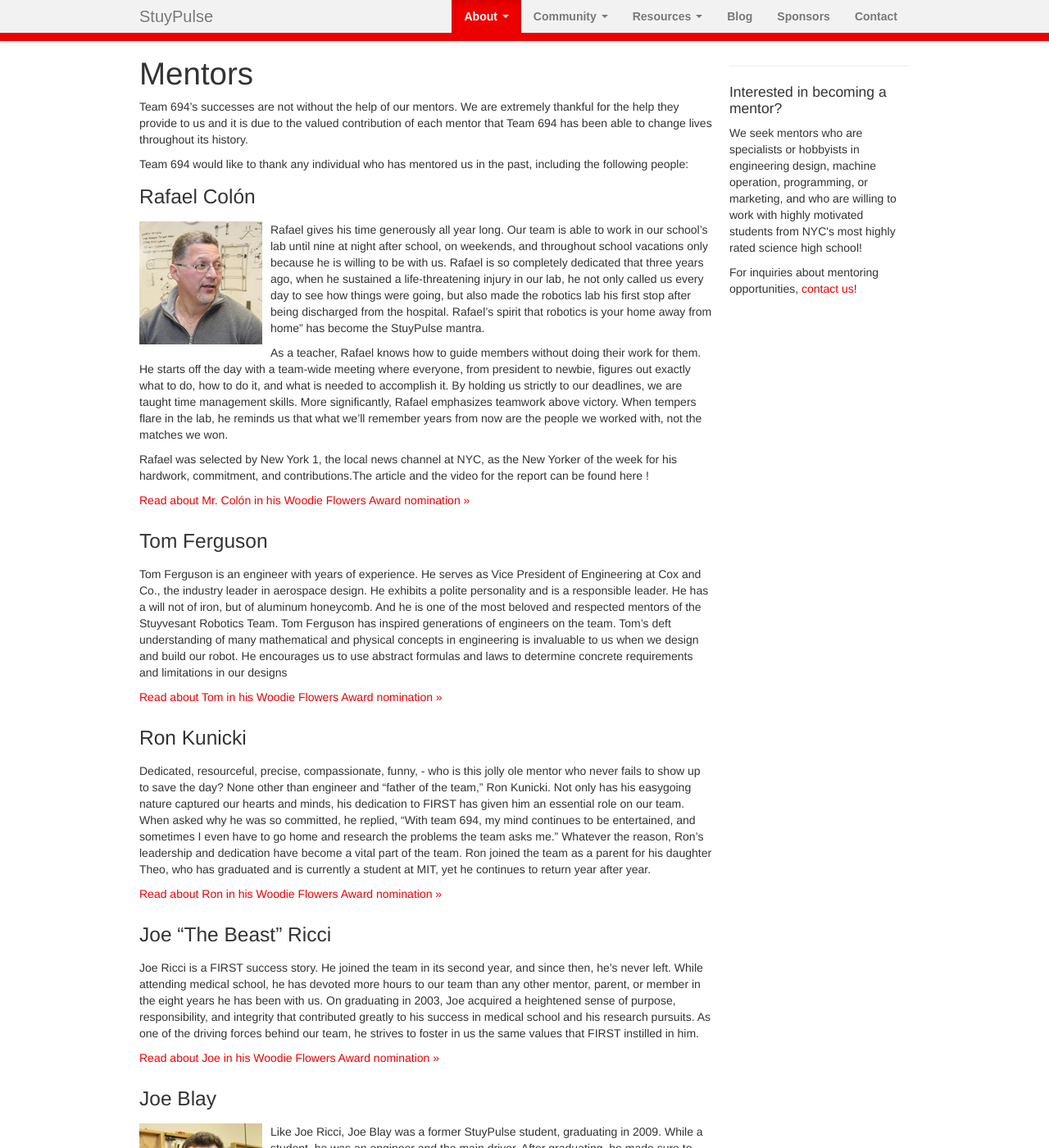
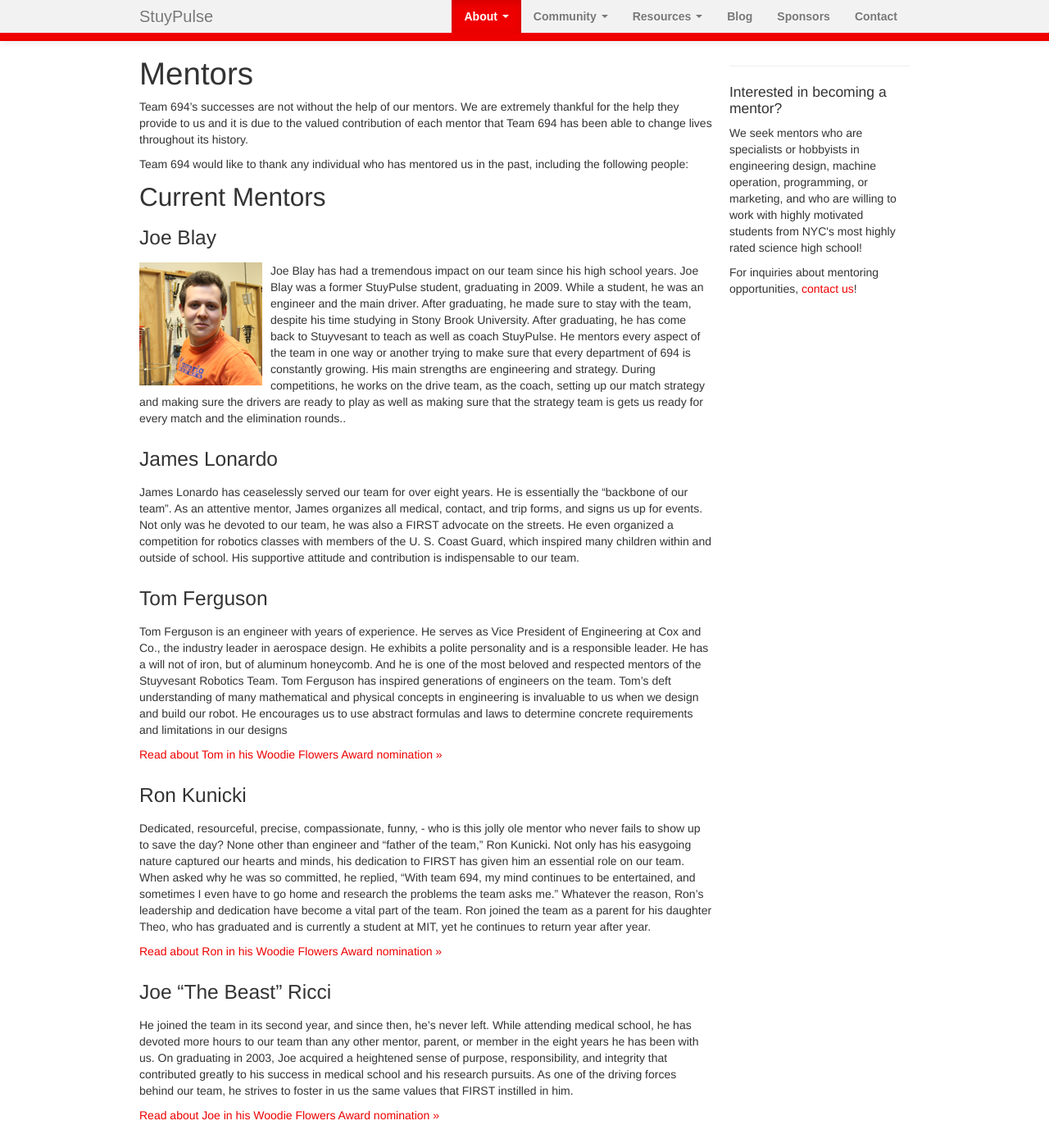
Before and after one commit to StuyPulse/team694.github.io, a Jekyll site: the page built from about/mentors/index.md, in a window 1280 px wide and 1400 px high. Shown: the whole window at 82% size. Built offline with Jekyll 4.4.1, drawn with Linux system fonts in a browser that asks for light colours; nearby versions of some CDN libraries; some of the changed text lies outside the part shown.

Commit message:
Update mentor information

```diff
--- a/about/mentors/index.md
+++ b/about/mentors/index.md
@@ -7,16 +7,17 @@
 
 Team 694 would like to thank any individual who has mentored us in the past, including the following people:
 
-### Rafael Colón
+## Current Mentors
+
+### Joe Blay
 <div markdown="1" class="ec-description">
-<img src="/img/mentors/colon.jpg" class="ec-photo" alt="Rafael Colón">
-Rafael gives his time generously all year long. Our team is able to work in our school's lab until nine at night after school, on weekends, and throughout school vacations only because he is willing to be with us. Rafael is so completely dedicated that three years ago, when he sustained a life-threatening injury in our lab, he not only called us every day to see how things were going, but also made the robotics lab his first stop after being discharged from the hospital. Rafael's spirit that robotics is your home away from home" has become the StuyPulse mantra.
+<img src="/img/mentors/blay.jpg" class="ec-photo" alt="Joe Blay">
+Joe Blay has had a tremendous impact on our team since his high school years. Joe Blay was a former StuyPulse student, graduating in 2009. While a student, he was an engineer and the main driver. After graduating, he made sure to stay with the team, despite his time studying in Stony Brook University. After graduating, he has come back to Stuyvesant to teach as well as coach StuyPulse. He mentors every aspect of the team in one way or another trying to make sure that every department of 694 is constantly growing. His main strengths are engineering and strategy. During competitions, he works on the drive team, as the coach, setting up our match strategy and making sure the drivers are ready to play as well as making sure that the strategy team is gets us ready for every match and the elimination rounds..
+</div>
 
-As a teacher, Rafael knows how to guide members without doing their work for them. He starts off the day with a team-wide meeting where everyone, from president to newbie, figures out exactly what to do, how to do it, and what is needed to accomplish it. By holding us strictly to our deadlines, we are taught time management skills. More significantly, Rafael emphasizes teamwork above victory. When tempers flare in the lab, he reminds us that what we'll remember years from now are the people we worked with, not the matches we won.
-
-Rafael was selected by New York 1, the local news channel at NYC, as the New Yorker of the week for his hardwork, commitment, and contributions.The article and the video for the report can be found here !
-
-[Read about Mr. Colón in his Woodie Flowers Award nomination &raquo;](/about/mentors/woodieflowers/colon)
+### James Lonardo
+<div markdown="1" class="ec-description">
+James Lonardo has ceaselessly served our team for over eight years. He is essentially the "backbone of our team". As an attentive mentor, James organizes all medical, contact, and trip forms, and signs us up for events. Not only was he devoted to our team, he was also a FIRST advocate on the streets. He even organized a competition for robotics classes with members of the U. S. Coast Guard, which inspired many children within and outside of school. His supportive attitude and contribution is indispensable to our team.
 </div>
 
 ### Tom Ferguson
@@ -35,25 +36,9 @@
 
 ### Joe "The Beast" Ricci
 <div markdown="1" class="ec-description">
-Joe Ricci is a FIRST success story. He joined the team in its second year, and since then, he's never left. While attending medical school, he has devoted more hours to our team than any other mentor, parent, or member in the eight years he has been with us. On graduating in 2003, Joe acquired a heightened sense of purpose, responsibility, and integrity that contributed greatly to his success in medical school and his research pursuits. As one of the driving forces behind our team, he strives to foster in us the same values that FIRST instilled in him.
+He joined the team in its second year, and since then, he's never left. While attending medical school, he has devoted more hours to our team than any other mentor, parent, or member in the eight years he has been with us. On graduating in 2003, Joe acquired a heightened sense of purpose, responsibility, and integrity that contributed greatly to his success in medical school and his research pursuits. As one of the driving forces behind our team, he strives to foster in us the same values that FIRST instilled in him.
 
 [Read about Joe in his Woodie Flowers Award nomination &raquo;](/about/mentors/woodieflowers/joe)
-</div>
-
-### Joe Blay
-<div markdown="1" class="ec-description">
-<img src="/img/mentors/blay.jpg" class="ec-photo" alt="Joe Blay">
-Like Joe Ricci, Joe Blay was a former StuyPulse student, graduating in 2009. While a student, he was an engineer and the main driver. After graduating, he made sure to stay with the team, despite his time studying in Stony Brook University. He mentors every aspect of the team in one way or another trying to make sure that every department of 694 is constantly growing. His main departments are engineering and strategy. During competitions, he works on the drive team, as the coach, setting up our match strategy and making sure the drivers are ready to play as well as making sure that the strategy team is gets us ready for every match and the elimination rounds..
-</div>
-
-### Seth Berg
-<div markdown="1" class="ec-description">
-Seth was the President of Engineering in 2009 and 2010. He is currently studying engineering at MIT but that hasn't stopped him from attending everyone of our competitions since 2007. With Joe Blay making the jump to coach Seth has filled the gap becoming a key strategy mentor. He also comes in during build season occasionally when he can find the time to travel from Boston, saving us from ourselves with his engineering knowledge.
-</div>
-
-### Mark Cohen
-<div markdown="1" class="ec-description">
-Mark helped our team become more wired than ever. He repaired and then donated several laptops to our marketing and programming departments, which greatly increased the productivity of both. Mark also modified several desktop computers for the animation team‟s use.
 </div>
 
 ### Dan Lavin
@@ -70,20 +55,10 @@
 [Read about Jeanne in her Woodie Flowers Award nomination &raquo;](/about/mentors/woodieflowers/jeanne)
 </div>
 
-### Robert Lin
-<div markdown="1" class="ec-description">
-Robert was our head animation mentor in 2009 and made our fledgling animation team one of the strongest contenders for the Autodesk Visualization Award. He taught members the ins and outs of 3ds Max and encouraged the team to come up with their own models, a feature unique to StuyPulse‟s submission.
-</div>
-
 ### Jim Potter
 <div markdown="1" class="ec-description">
 <img src="/img/mentors/jim.jpg" class="ec-photo" alt="Jim Potter">
 James Potter was invaluable to the engineering department this year. In the words of President Seth Berg, “When I first saw him, I thought he was an old mentor who decided to come back.” Jim jumped right into the robotics spirit, attended numerous meetings and competitions, and offered innovative solutions that greatly improved the robot, such as the empty cell holder.
-</div>
-
-### James Lonardo
-<div markdown="1" class="ec-description">
-James Lonardo has ceaselessly served our team for over eight years. He is essentially the "backbone of our team". As an attentive mentor, James organizes all medical, contact, and trip forms, and signs us up for events. Not only was he devoted to our team, he was also a FIRST advocate on the streets. He even organized a competition for robotics classes with members of the U. S. Coast Guard, which inspired many children within and outside of school. His supportive attitude and contribution is indispensable to our team.
 </div>
 
 ### Catherine Kunicki
@@ -95,6 +70,39 @@
 <div markdown="1" class="ec-description">
 Mel likes to shake things up. There is no point in the season where he isn't saying that something is wrong with the robot. This lack of satisfaction constantly keeps all of us on our toes. Mel continues to come to meetings every year to help make us improve year after year.
 </div>
+
+### Justin Kim
+<div markdown="1" class="ec-description">
+Justin Kim is another StuyPulse success story. After graduating Stuyvesant as the President of Software Engineering in 2015, he started working as a software engineer at Digital Ocean. Since graduating, he has come back to mentor engineering and SE.
+</div>
+
+### Fritz Heckel
+
+### Evan Forbes
+
+### Samantha Unger
+
+## Previous Mentors
+
+### Rafael Colón
+<div markdown="1" class="ec-description">
+<img src="/img/mentors/colon.jpg" class="ec-photo" alt="Rafael Colón">
+Rafael gives his time generously all year long. Our team is able to work in our school's lab until nine at night after school, on weekends, and throughout school vacations only because he is willing to be with us. Rafael is so completely dedicated that three years ago, when he sustained a life-threatening injury in our lab, he not only called us every day to see how things were going, but also made the robotics lab his first stop after being discharged from the hospital. Rafael's spirit that robotics is your home away from home" has become the StuyPulse mantra.
+
+As a teacher, Rafael knows how to guide members without doing their work for them. He starts off the day with a team-wide meeting where everyone, from president to newbie, figures out exactly what to do, how to do it, and what is needed to accomplish it. By holding us strictly to our deadlines, we are taught time management skills. More significantly, Rafael emphasizes teamwork above victory. When tempers flare in the lab, he reminds us that what we'll remember years from now are the people we worked with, not the matches we won.
+
+Rafael was selected by New York 1, the local news channel at NYC, as the New Yorker of the week for his hardwork, commitment, and contributions. The article and the video for the report can be found here!
+
+Although Rafael has now retired, we are thankful for all the insight he has given us throughout the years.
+
+[Read about Mr. Colón in his Woodie Flowers Award nomination &raquo;](/about/mentors/woodieflowers/colon)
+</div>
+
+### Seth Berg
+
+### Mark Cohen
+
+### Robert Lin
 
 ### Robin Blumberg
 
```
